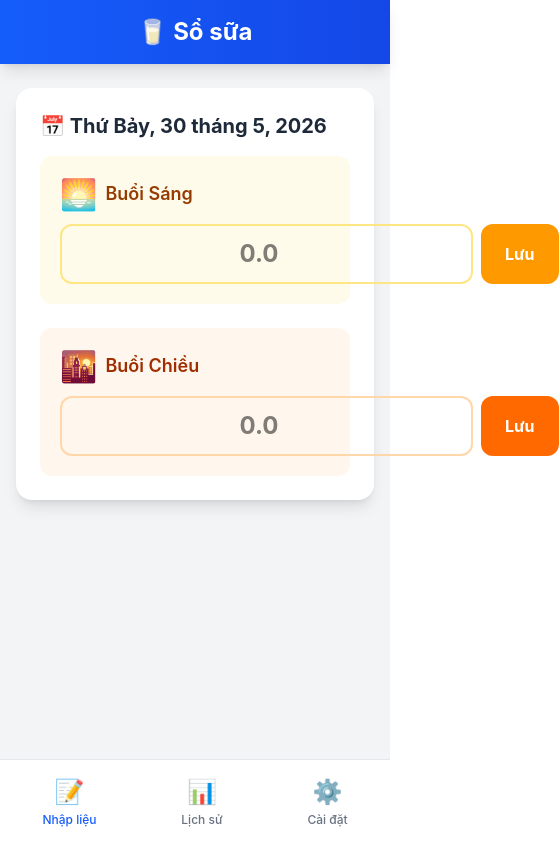
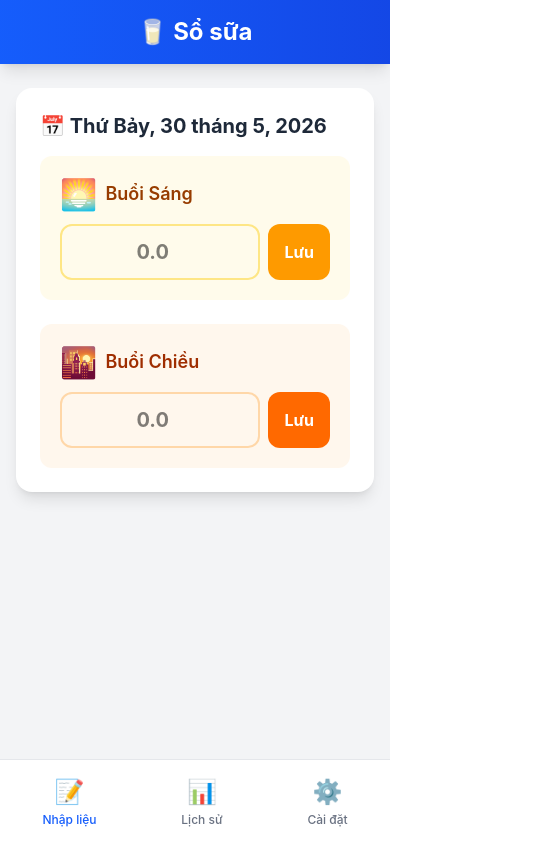
Before and after one commit to ryandao65/so-sua, a React (Vite) app: page / in a window 390 px wide. Shown: the top 866 px of the page, 559 px wide, since content can reach past the window. Built offline with nearby package versions, Linux system fonts and the light colour scheme.

Commit message:
fix: responsive input layout for mobile

```diff
--- a/src/components/TodayInput.tsx
+++ b/src/components/TodayInput.tsx
@@ -31,14 +31,14 @@ export function TodayInput({ onRefresh }: TodayInputProps) {
         })}
       </h2>
 
-      <div className="grid grid-cols-1 md:grid-cols-2 gap-6">
+      <div className="grid grid-cols-1 sm:grid-cols-2 gap-6">
         {/* Sáng */}
         <div className="bg-amber-50 rounded-xl p-5">
           <div className="flex items-center gap-2 mb-3">
             <span className="text-3xl">🌅</span>
             <h3 className="text-lg font-semibold text-amber-800">Buổi Sáng</h3>
           </div>
-          <div className="flex gap-2">
+          <div className="flex gap-2 items-stretch">
             <input
               id="morning"
               type="number"
@@ -46,11 +46,11 @@ export function TodayInput({ onRefresh }: TodayInputProps) {
               min="0"
               placeholder={entry.morning ? entry.morning.toString() : '0.0'}
               defaultValue={entry.morning ?? ''}
-              className="flex-1 text-2xl font-bold text-center p-3 rounded-xl border-2 border-amber-200 focus:border-amber-500 focus:outline-none"
+              className="flex-1 min-w-0 text-xl sm:text-2xl font-bold text-center p-3 rounded-xl border-2 border-amber-200 focus:border-amber-500 focus:outline-none"
             />
             <button
               onClick={() => handleSubmit('morning')}
-              className="bg-amber-500 hover:bg-amber-600 text-white font-bold px-6 py-3 rounded-xl transition"
+              className="bg-amber-500 hover:bg-amber-600 text-white font-bold px-4 sm:px-6 py-3 rounded-xl transition whitespace-nowrap"
             >
               Lưu
             </button>
@@ -68,7 +68,7 @@ export function TodayInput({ onRefresh }: TodayInputProps) {
             <span className="text-3xl">🌇</span>
             <h3 className="text-lg font-semibold text-orange-800">Buổi Chiều</h3>
           </div>
-          <div className="flex gap-2">
+          <div className="flex gap-2 items-stretch">
             <input
               id="afternoon"
               type="number"
@@ -76,11 +76,11 @@ export function TodayInput({ onRefresh }: TodayInputProps) {
               min="0"
               placeholder={entry.afternoon ? entry.afternoon.toString() : '0.0'}
               defaultValue={entry.afternoon ?? ''}
-              className="flex-1 text-2xl font-bold text-center p-3 rounded-xl border-2 border-orange-200 focus:border-orange-500 focus:outline-none"
+              className="flex-1 min-w-0 text-xl sm:text-2xl font-bold text-center p-3 rounded-xl border-2 border-orange-200 focus:border-orange-500 focus:outline-none"
             />
             <button
               onClick={() => handleSubmit('afternoon')}
-              className="bg-orange-500 hover:bg-orange-600 text-white font-bold px-6 py-3 rounded-xl transition"
+              className="bg-orange-500 hover:bg-orange-600 text-white font-bold px-4 sm:px-6 py-3 rounded-xl transition whitespace-nowrap"
             >
               Lưu
             </button>
```
Also changed, not shown: 4 other files (tests, documents, lock files or other folders).
